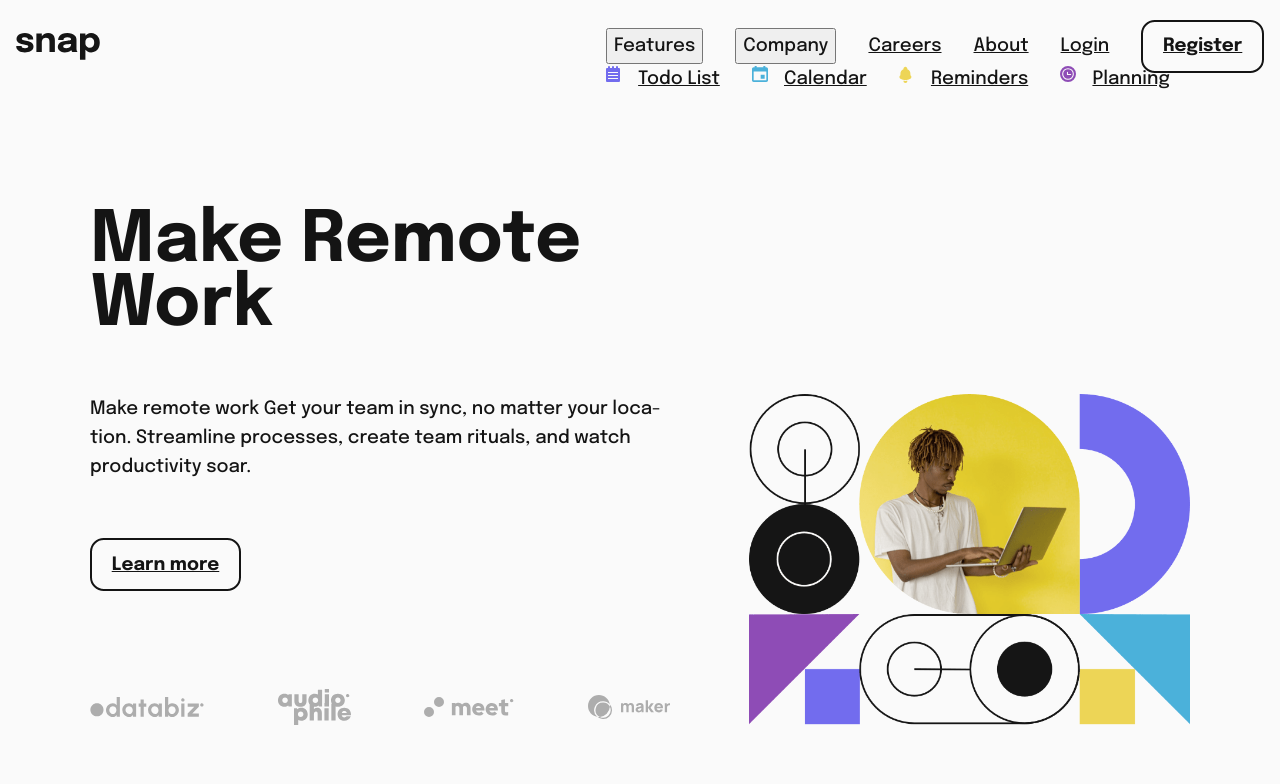
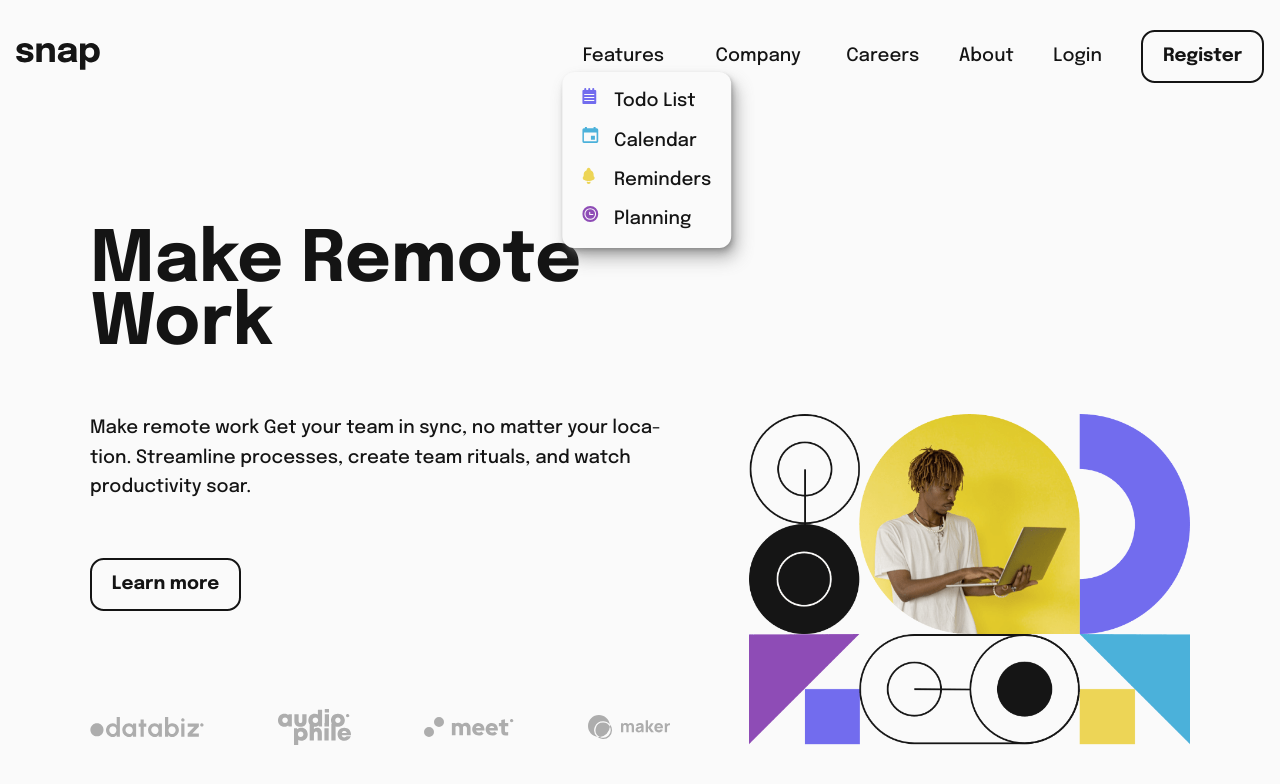
Before and after one commit to dwhenson/fem-navigation-page, a website built with Parcel: page src/index.html in a window 1280 px wide. Both pictures are taken after a click on the button "Features". Built offline with nearby package versions, Linux system fonts and the light colour scheme.

Commit message:
✅ ADD: drop down menu styles

```diff
--- a/src/index.html
+++ b/src/index.html
@@ -25,12 +25,12 @@
               fill="#151515" />
           </svg>
         </a>
-        <burger-menu max-width="600">
+        <burger-menu max-width="800">
           <nav id="primary-nav" class="navigation" aria-label="primary">
-            <ul class="clicky-menu no-js" role="list" style="display: flex">
+            <ul class="clicky-menu no-js" role="list">
               <li>
                 <a href="/">Features</a>
-                <ul role="list">
+                <ul class="flow-content box" role="list">
                   <li class="has-icon">
                     <svg
                       class="icon"
@@ -83,7 +83,7 @@
               </li>
               <li>
                 <a href="/">Company</a>
-                <ul role="list">
+                <ul class="flow-content box" role="list">
                   <li><a href="/">History</a></li>
                   <li><a href="/">Our Team</a></li>
                   <li><a href="/">Blog</a></li>
--- a/src/scss/_reset.scss
+++ b/src/scss/_reset.scss
@@ -55,10 +55,10 @@ body {
   -webkit-font-smoothing: antialiased;
 }
 
-/* A elements that don't have a class get default styles */
-a:not([class]) {
-  text-decoration: underline;
-  text-decoration-skip-ink: auto;
+// Remove underlines from links with a class or in a nav
+a[class],
+nav a {
+  text-decoration: none;
 }
 
 /* Make images easier to work with */
--- a/src/scss/blocks/_click-menus.scss
+++ b/src/scss/blocks/_click-menus.scss
@@ -1,13 +1,6 @@
-/**
- * Add CSS fall back dropdown menus
- */
 /**
  * Initial state, hidden off screen
  */
-.clicky-menu ul {
-  position: absolute;
-  visibility: hidden;
-}
 
 /**
  * No JS fallback
--- a/src/scss/blocks/_header.scss
+++ b/src/scss/blocks/_header.scss
@@ -1,5 +1,5 @@
 header {
-  --padding-block: var(--space-s, 2rem);
+  --padding-block: var(--space-m, 2rem);
   --padding-inline: 0;
 
   .logo {
--- a/src/scss/blocks/_navigation.scss
+++ b/src/scss/blocks/_navigation.scss
@@ -1,8 +1,31 @@
-.navigation ul {
+.navigation > ul {
   display: flex;
   flex-wrap: wrap;
   align-items: center;
-  gap: 2rem;
+  gap: var(--space-l, 2rem);
+
+  a {
+    display: block;
+  }
+}
+
+// Drop-down menu style and positioning
+button[aria-controls] {
+  border: 0;
+  background-color: var(--clr-neutral-100);
+  cursor: pointer;
+}
+
+.clicky-menu ul {
+  --padding-block: var(--space-xs, 2rem);
+  --padding-inline: var(--space-s, 2rem);
+  --flow-space: var(--space-xxs, 0.25rem);
+
+  position: absolute;
+  visibility: hidden;
+  border-radius: 0.75rem;
+  box-shadow: var(--shadow-elevation-medium);
+  transform: translateX(calc(var(--space-xs, 0.25rem) * -1));
 }
 
 // Handling enabled state
@@ -13,8 +36,8 @@
   z-index: 1;
   display: block;
   inline-size: 2rem;
-  block-size: 2rem; /* Nice big tap target */
-  border: none;
+  block-size: 2rem;
+  border: 0;
   background: transparent;
   cursor: pointer;
 }
```
